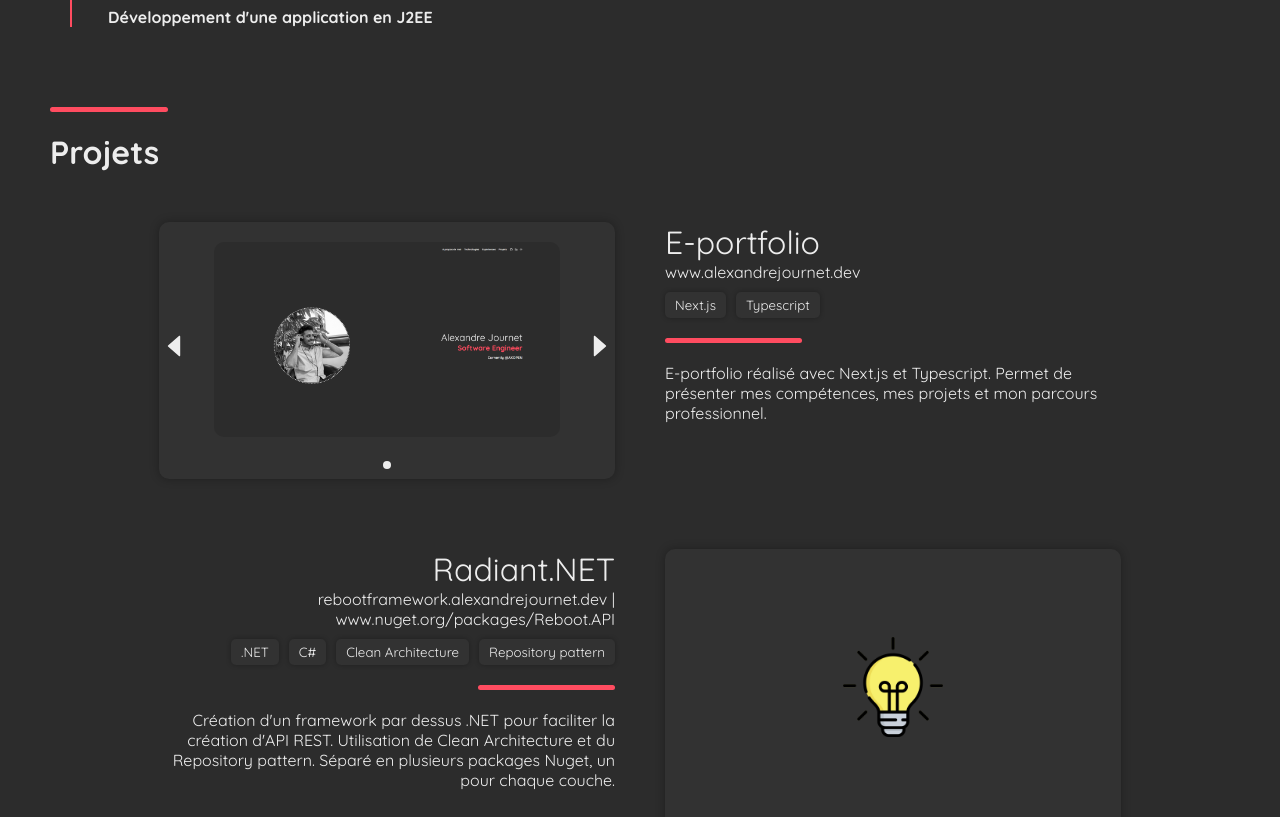
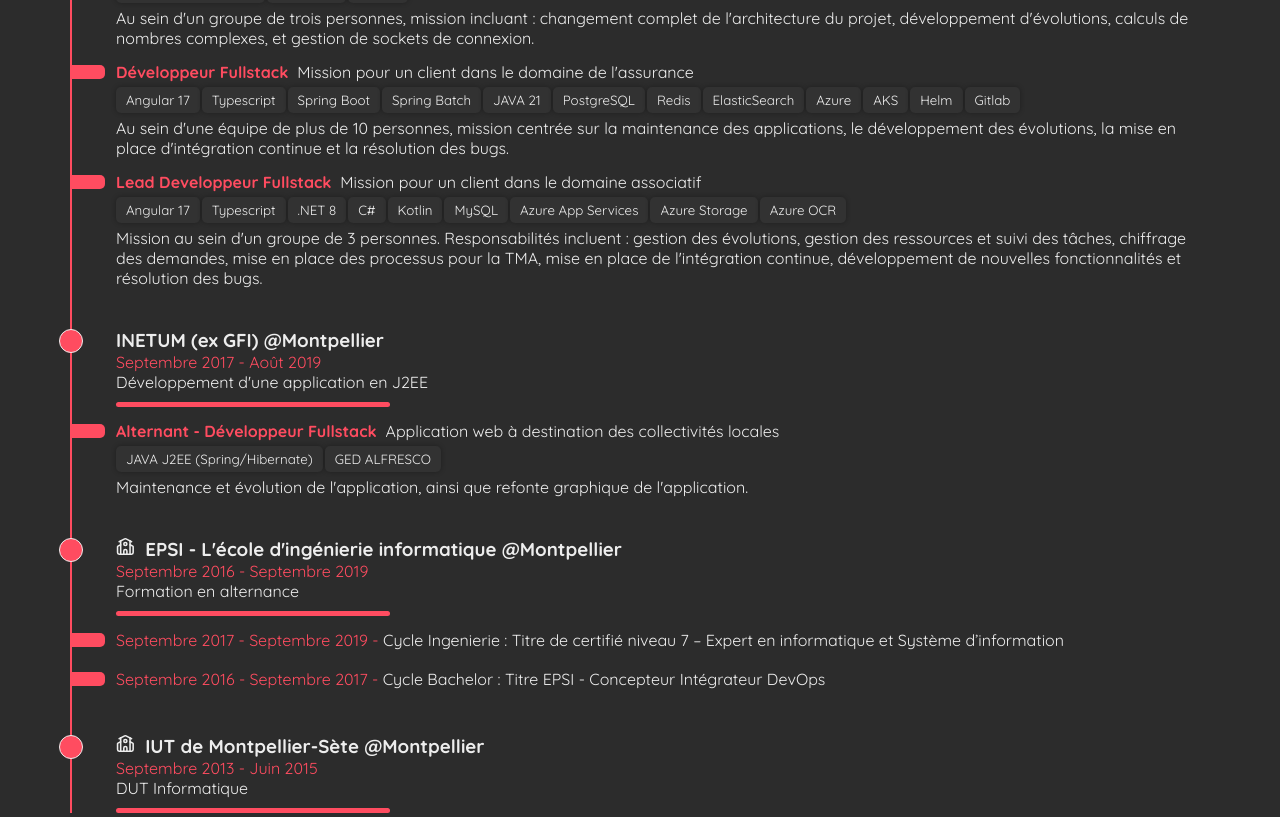
Before and after one commit to alexandrejournet/Portfolio, a Next.js app: page / in a window 1280 px wide. Shown: the part 2476-3293 px from the top of the page. Built offline with nearby package versions, Linux system fonts and the light colour scheme.

Commit message:
fix: experiences and projects

```diff
--- a/next.config.mjs
+++ b/next.config.mjs
@@ -3,6 +3,7 @@
     images: {
         unoptimized: true,
     },
+    basePath: "/portfolio",
     output: "export"
 };
 
--- a/src/app/components/project/project-holder.scss
+++ b/src/app/components/project/project-holder.scss
@@ -61,7 +61,8 @@
 
     .project-tags {
       display: flex;
-      gap: 10px;
+      flex-wrap: wrap;
+      gap: 2px;
       margin-top: 10px;
       margin-bottom: 20px;
 
@@ -107,3 +108,29 @@
   }
 
 }
+
+@media (max-width: 768px) {
+  .project-holder {
+    flex-direction: column;
+    gap: 20px;
+
+    .img-holder {
+      display: none;
+    }
+
+    .project-text {
+      width: 100%;
+      &.right {
+        text-align: left !important;
+      }
+    }
+
+    .line {
+      width: 100%;
+    }
+
+    .project-tags.right {
+      justify-content: flex-start !important;
+    }
+  }
+}
--- a/src/app/components/timeline/Timeline.tsx
+++ b/src/app/components/timeline/Timeline.tsx
@@ -1,27 +1,80 @@
 import React from 'react';
 import TimelineItem from "@/app/components/timeline/timeline-item/TimelineItem";
 import './timeline.scss';
-import {ExperiencesModel} from "@/app/models/experiences.model";
+import {Experiences} from "@/app/models/experiences.model";
 
 const Timeline = () => {
-    const experiences: ExperiencesModel[] = [
+    const experiences: Experiences[] = [
         {
             company: 'AXOPEN',
             location: 'Lyon',
             startDate: 'Septembre 2019',
-            description: 'Développement d\'applications web en Angular, C# + .NET, JAVA + Spring Boot, ',
+            description: 'Développement d\'applications web et mobile',
+            isPro: true,
             missions: [
+                {
+                    titre: "Lead Développeur Fullstack",
+                    contexte: "Mission pour un client dans le domain de l'industrie",
+                    "description": "Au sein d'un groupe de trois personnes, mission incluant : changement complet de l'architecture du projet, développement d'évolutions, calculs de nombres complexes, et gestion de sockets de connexion.",
+                    technologies: ".NET Framework 4.8.1, Winforms, SQLite",
+                }, {
+                    titre: "Développeur Fullstack",
+                    contexte: "Mission pour un client dans le domaine de l'assurance",
+                    "description": "Au sein d'une équipe de plus de 10 personnes, mission centrée sur la maintenance des applications, le développement des évolutions, la mise en place d'intégration continue et la résolution des bugs.",
+                    technologies: "Angular 17, Typescript, Spring Boot, Spring Batch, JAVA 21, PostgreSQL, Redis, ElasticSearch, Azure, AKS, Helm, Gitlab",
+                },
+                {
+                    titre: "Lead Developpeur Fullstack",
+                    contexte: "Mission pour un client dans le domaine associatif",
+                    description: "Mission au sein d'un groupe de 3 personnes. Responsabilités incluent : gestion des évolutions, gestion des ressources et suivi des tâches, chiffrage des demandes, mise en place des processus pour la TMA, mise en place de l'intégration continue, développement de nouvelles fonctionnalités et résolution des bugs.",
+                    technologies : "Angular 17, Typescript, .NET 8, C#, Kotlin, MySQL, Azure App Services, Azure Storage, Azure OCR"
+                }
             ]
         },
         {
             company: 'INETUM (ex GFI)',
             location: 'Montpellier',
             startDate: 'Septembre 2017',
+            isPro: true,
             endDate: 'Août 2019',
             description: 'Développement d\'une application en J2EE',
             missions: [
+                {
+                    titre: "Alternant - Développeur Fullstack",
+                    contexte: "Application web à destination des collectivités locales",
+                    "description": "Maintenance et évolution de l'application, ainsi que refonte graphique de l'application.",
+                    "technologies": "JAVA J2EE (Spring/Hibernate), GED ALFRESCO"
+                }
             ]
         },
+        {
+            company: 'EPSI - L\'école d\'ingénierie informatique',
+            location: 'Montpellier',
+            startDate: 'Septembre 2016',
+            endDate: 'Septembre 2019',
+            description: 'Formation en alternance',
+            isPro: false,
+            missions: [
+                {
+                    titre: "Cycle Ingenierie : Titre de certifié niveau 7 – Expert en informatique et Système d’information",
+                    startDate: 'Septembre 2017',
+                    endDate: 'Septembre 2019'
+                },
+                {
+                    titre: "Cycle Bachelor : Titre EPSI - Concepteur Intégrateur DevOps",
+                    startDate: 'Septembre 2016',
+                    endDate: 'Septembre 2017'
+                }
+            ]
+        },
+        {
+            company: "IUT de Montpellier-Sète",
+            location: 'Montpellier',
+            startDate: 'Septembre 2013',
+            endDate: 'Juin 2015',
+            description: 'DUT Informatique',
+            isPro: false,
+        }
     ];
 
     return (
@@ -33,11 +86,7 @@
         {experiences.map((exp, index) => (
             <TimelineItem
                 key={index}
-                company={exp.company}
-                location={exp.location}
-                startDate={exp.startDate}
-                endDate={exp.endDate}
-                description={exp.description}
+                experience={exp}
             />
         ))}
     </div>
--- a/src/app/components/timeline/timeline-item/TimelineItem.tsx
+++ b/src/app/components/timeline/timeline-item/TimelineItem.tsx
@@ -1,14 +1,45 @@
 import React from 'react';
 import './timeline-item.scss';
+import {Experiences} from "@/app/models/experiences.model";
+import {LuSchool} from "react-icons/lu";
 
-const TimelineItem = (props: { company: string, location:string , startDate: string, endDate: string | undefined, description: string }) => {
+const TimelineItem = (props: { experience: Experiences}) => {
     return (
         <div className={"timeline-item"}>
             <div className={"circle"}></div>
             <div className={"content"}>
-                <h3>{props.company} @{props.location}</h3>
-                <span>{props.startDate} - {props.endDate || "aujourd'hui"}</span>
-                <p>{props.description}</p>
+                <h3>{!props.experience.isPro ? <><LuSchool/>&nbsp; </>: ''}
+                    {props.experience.company} @{props.experience.location}</h3>
+                <span>{props.experience.startDate} - {props.experience.endDate || "aujourd'hui"}</span>
+                <div>{props.experience.description}</div>
+                <div className={"line"}></div>
+                <div className={"missions"}>
+                    {props.experience.missions?.map((mission, index) => (
+                        <>
+                            <div className={"circle-mission"}></div>
+                            <div key={index} className={"mission"}>
+
+                                {
+                                    mission.startDate && mission.endDate ?
+                                        <div><span>{mission.startDate} - {mission.endDate} - </span>{mission.titre}</div>
+                                    :
+                                    <div><span
+                                     className={"bold"}>{mission.titre} &nbsp;</span>{mission.contexte ? mission.contexte : ""}
+                                    </div>
+                                }
+                                <div className={"mission-tag"}>
+                                    {mission.technologies?.split(',').map((tech, index) => (
+                                        <span key={index} className={"tag"}>{tech}</span>
+                                    ))
+                                    }
+                                </div>
+                                {mission.description &&
+                                    <div>{mission.description}</div>
+                                }
+                            </div>
+                        </>
+                    ))}
+                </div>
             </div>
         </div>
     );
--- a/src/app/components/timeline/timeline-item/timeline-item.scss
+++ b/src/app/components/timeline/timeline-item/timeline-item.scss
@@ -1,24 +1,59 @@
 .timeline-item {
   display: flex;
-  padding-top: 20px;
+  padding-top: 40px;
 
   span {
     color: var(--highlight)
+  }
+
+  .line {
+    width: 25%;
+    margin-top: 10px;
+    margin-bottom: 0;
   }
 }
 
 .circle {
   position: relative;
-  top: 4px;
-  left: -9px;
-  width: 16px;
-  height: 16px;
+  top: 1px;
+  left: -13px;
+  width: 24px;
+  height: 24px;
   background-color: var(--highlight);
   border-radius: 50%;
   margin-right: 20px;
   border: 1px solid var(--foreground);
 }
+.circle-mission {
+  position: relative;
+  top: 17px;
+  left: -46px;
+  width: 35px;
+  height: 14px;
+  background-color: var(--highlight);
+  /* border-radius: 50%; */
+  margin-right: 20px;
+  /* border: 1px solid var(--foreground); */
+  border-top-right-radius: 5px;
+  border-bottom-right-radius: 5px;
+}
 
 .content {
   color: var(--foreground);
+    width: calc(100% - 44px);
 }
+
+.mission {
+  display: flex;
+  flex-direction: column;
+  gap: 5px;
+}
+
+.mission-tag {
+  display: flex;
+  flex-wrap: wrap;
+  gap: 2px;
+  span {
+    color: var(--foreground);
+  }
+}
--- a/src/app/globals.scss
+++ b/src/app/globals.scss
@@ -127,3 +127,22 @@
   margin-bottom: 20px;
   margin-top: 40px;
 }
+
+.bold {
+  font-weight: bold;
+}
+
+.tag {
+  padding: 5px 10px;
+  border-radius: 5px;
+  background: var(--card-background);
+  color: var(--foreground);
+  font-size: smaller;
+  box-shadow: 0 0 5px rgba(0, 0, 0, 0.3);
+
+  &:hover {
+    background: var(--highlight);
+    color: white;
+    cursor: pointer;
+  }
+}
--- a/src/app/pages/projects/Projects.tsx
+++ b/src/app/pages/projects/Projects.tsx
@@ -13,7 +13,7 @@
             links: ["https://www.alexandrejournet.dev"]
         },
         {
-            title: "Radiant.NET",
+            title: "Reboot.NET",
             tags: [".NET", "C#", "Clean Architecture", "Repository pattern"],
             description: "Création d'un framework par dessus .NET pour faciliter la création d'API REST. Utilisation de Clean Architecture et du Repository pattern. Séparé en plusieurs packages Nuget, un pour chaque couche.",
             imgs: [],
```
Also changed, not shown: src/app/models/experiences.model.ts (+15 -2 lines).
